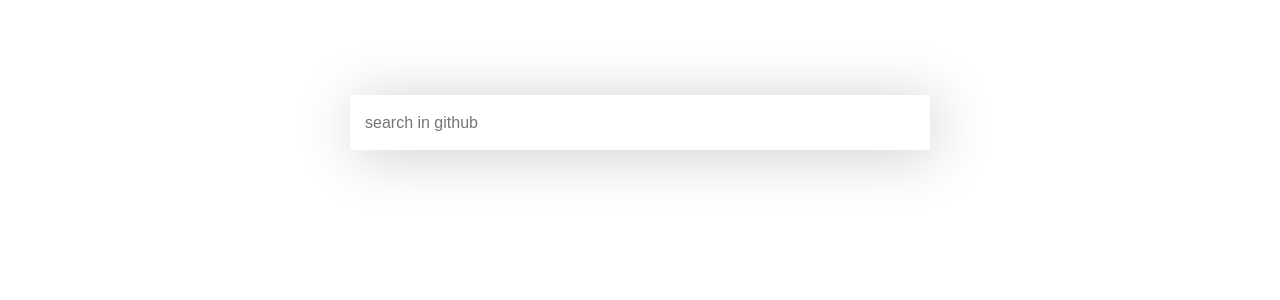
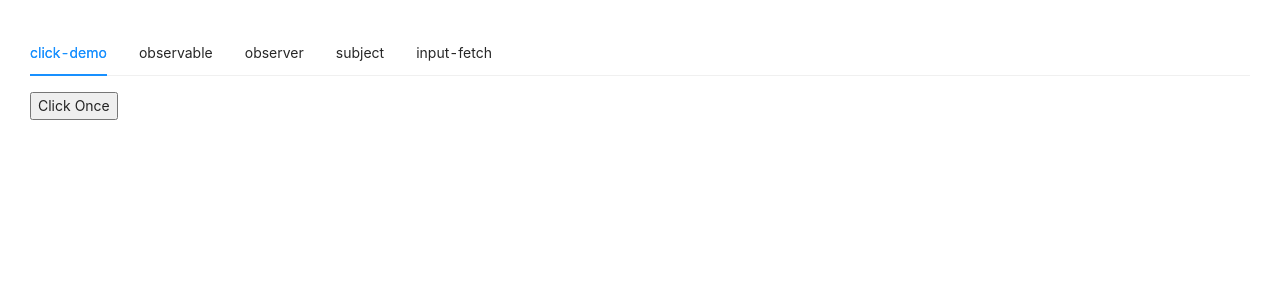
Before and after one commit to vinocation/rxjs-demo, a React (Create React App) app: page / in a window 1280 px wide. Shown: the top 300 px of the page. Built offline with nearby package versions, Linux system fonts and the light colour scheme.

Commit message:
add tabs

```diff
--- a/package.json
+++ b/package.json
@@ -6,6 +6,7 @@
     "@testing-library/jest-dom": "^5.11.4",
     "@testing-library/react": "^11.1.0",
     "@testing-library/user-event": "^12.1.10",
+    "antd": "^4.17.3",
     "react": "^17.0.2",
     "react-dom": "^17.0.2",
     "react-scripts": "4.0.3",
--- a/src/App.css
+++ b/src/App.css
@@ -1,38 +1,6 @@
+@import "~antd/dist/antd.css";
 .App {
-  text-align: center;
+  box-sizing: border-box;
+  padding: 30px;
+  width: 100%;
 }
-
-.App-logo {
-  height: 40vmin;
-  pointer-events: none;
-}
-
-@media (prefers-reduced-motion: no-preference) {
-  .App-logo {
-    animation: App-logo-spin infinite 20s linear;
-  }
-}
-
-.App-header {
-  background-color: #282c34;
-  min-height: 100vh;
-  display: flex;
-  flex-direction: column;
-  align-items: center;
-  justify-content: center;
-  font-size: calc(10px + 2vmin);
-  color: white;
-}
-
-.App-link {
-  color: #61dafb;
-}
-
-@keyframes App-logo-spin {
-  from {
-    transform: rotate(0deg);
-  }
-  to {
-    transform: rotate(360deg);
-  }
-}
--- a/src/App.js
+++ b/src/App.js
@@ -1,9 +1,36 @@
+import { Tabs } from "antd";
 import React from "react";
-import GitHubInput from "./container/github-input/index.jsx";
-// import Counter from "./container/rxjs-count/index.jsx";
+import "./App.css";
+import ClickDemo from "./container/1-click-demo/index.jsx";
+import ObservableDemo from "./container/2-observable/index.jsx";
+import ObserverDemo from "./container/3-observer/index.jsx";
+import SubjectDemo from "./container/4-subject";
+import GitHubInput from "./container/5-github-input/index.jsx";
+
+const { TabPane } = Tabs;
 
 function App() {
-  return <GitHubInput />;
+  return (
+    <div className="App">
+      <Tabs defaultActiveKey="1">
+        <TabPane tab="click-demo" key="1">
+          <ClickDemo />
+        </TabPane>
+        <TabPane tab="observable" key="2">
+          <ObservableDemo />
+        </TabPane>
+        <TabPane tab="observer" key="3">
+          <ObserverDemo />
+        </TabPane>
+        <TabPane tab="subject" key="4">
+          <SubjectDemo />
+        </TabPane>
+        <TabPane tab="input-fetch" key="5">
+          <GitHubInput />
+        </TabPane>
+      </Tabs>
+    </div>
+  );
 }
 
 export default App;
--- /dev/null
+++ b/src/container/1-click-demo/index.jsx
@@ -0,0 +1,43 @@
+import { React, Component } from "react";
+import { fromEvent } from "rxjs";
+import { take } from "rxjs/operators";
+
+class ClickDemo extends Component {
+  constructor() {
+    super();
+    this.state = {
+      onceClick: false,
+    };
+  }
+
+  //   onClick = () => {
+  //     this.setState({ onceClick: true });
+  //   };
+
+  componentDidMount() {
+    this.subscription = fromEvent(document.getElementById("onceBtn"), "click")
+      .pipe(take(1))
+      .subscribe(() => {
+        this.setState({ onceClick: true });
+        console.log("only click once.");
+      });
+  }
+
+  componentWillUnmount() {
+    this.subscription.unsubscribe();
+  }
+
+  render() {
+    return (
+      <button
+        id="onceBtn"
+        disabled={this.state.onceClick}
+        onClick={this.onClick}
+      >
+        Click Once
+      </button>
+    );
+  }
+}
+
+export default ClickDemo;
--- /dev/null
+++ b/src/container/2-observable/index.jsx
@@ -0,0 +1,24 @@
+import { React, Component } from "react";
+import { from } from "rxjs";
+import { map, filter } from "rxjs/operators";
+
+class ObservableDemo extends Component {
+  componentDidMount() {
+    this.subscription = from([1, 2, 3, 4, 5])
+      .pipe(map((ele) => ele * 2))
+      .pipe(filter((ele) => ele > 4))
+      .subscribe((value) => {
+        console.log(value);
+      });
+  }
+
+  componentWillUnmount() {
+    this.subscription.unsubscribe();
+  }
+
+  render() {
+    return <p>observable and operators</p>;
+  }
+}
+
+export default ObservableDemo;
--- /dev/null
+++ b/src/container/3-observer/index.jsx
@@ -0,0 +1,28 @@
+import { React, Component } from "react";
+import { from } from "rxjs";
+
+class ObserverDemo extends Component {
+  componentDidMount() {
+    this.subscription = from(["miranda", "monica", "pentax"]).subscribe({
+      next: (value) => {
+        console.log(value);
+      },
+      error: (err) => {
+        console.log(err);
+      },
+      complete: () => {
+        console.log("complete");
+      },
+    });
+  }
+
+  componentWillUnmount() {
+    this.subscription.unsubscribe();
+  }
+
+  render() {
+    return <div>observer</div>;
+  }
+}
+
+export default ObserverDemo;
--- /dev/null
+++ b/src/container/4-subject/index.jsx
@@ -0,0 +1,36 @@
+import { React, Component } from "react";
+import { fromEvent } from "rxjs";
+import { Subject } from "rxjs";
+
+class SubjectDemo extends Component {
+  componentDidMount() {
+    //   const source1 = fromEvent(document.getElementById('textInput'), 'input')
+    //   const source2 = fromEvent(document.getElementById('numInput'), 'input')
+
+    const subject = new Subject();
+
+    // subscriber 1
+    subject.subscribe((data) => {
+      console.log("subjectID:" + data);
+    });
+    // subscriber 2
+    subject.subscribe((data) => {
+      console.log("subjectID:" + data);
+    });
+  }
+
+  componentWillUnmount() {
+    this.subject.unsubscribe();
+  }
+
+  render() {
+    return (
+      <div>
+        <input type="text" id="textInput" />
+        <input type="number" id="numInput" />
+      </div>
+    );
+  }
+}
+
+export default SubjectDemo;
```
Also changed, not shown: src/container/rxjs-count/index.jsx (deleted, +0 -33 lines), src/container/5-github-input/index.js (renamed from src/container/github-input/index.js), src/container/5-github-input/index.jsx (renamed from src/container/github-input/index.jsx), src/container/5-github-input/index.module.css (renamed from src/container/github-input/index.module.css), 2 other files (tests, documents, lock files or other folders).
